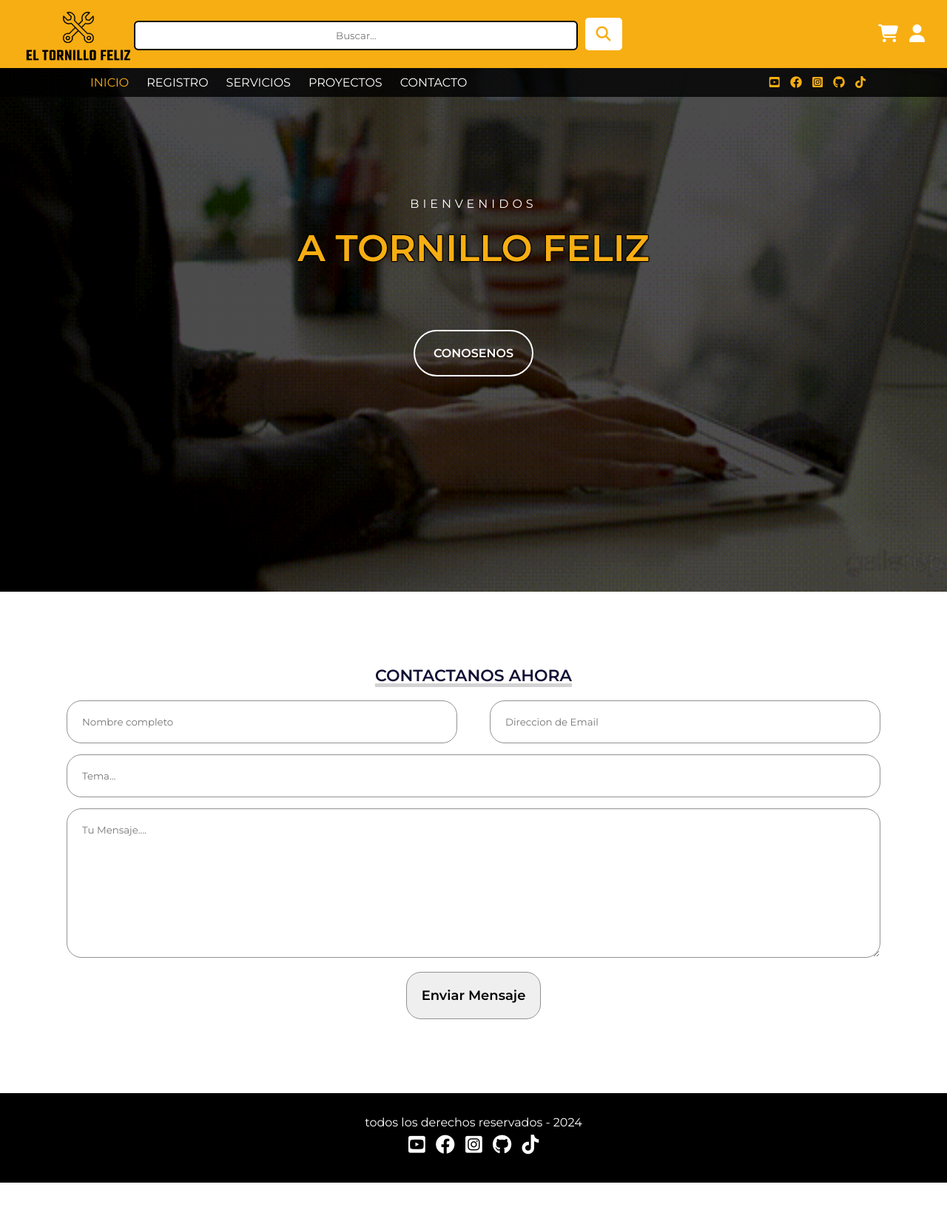
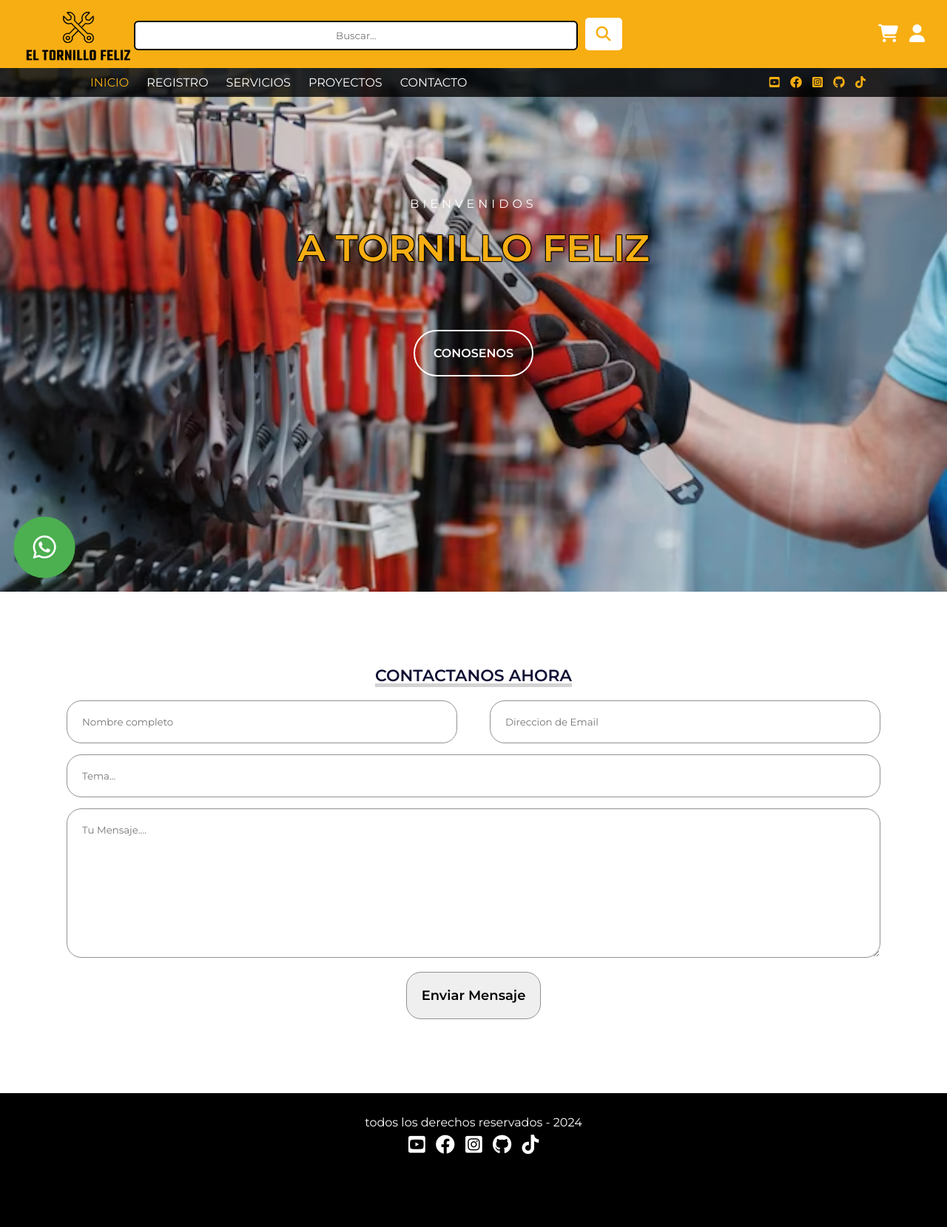
Before and after one commit to Sarai6e/ALGORITMIA-PARA-LA-INTELIGENCIA-ARTIFICIAL, a PHP site: page /menu.html in a window 1280 px wide. Shown: the whole page at 74% size. Before the commit the page ends 1599 px from the top, so only its background shows below. Run offline with PHP 8.4, Linux system fonts and the light colour scheme.

Commit message:
quinto comando

```diff
--- a/Entregable 1/menu.css
+++ b/Entregable 1/menu.css
@@ -11,13 +11,23 @@
 html{
     scroll-behavior: smooth;
 }
-#inicio{
-    background: linear-gradient(rgba(0, 0, 0, 0.7),rgba(0,0,0,.7)),url("Fondo.gif");
+/* Elimina la regla de fondo de GIF */
+/* Elimina la regla de fondo de GIF */
+#inicio {
+    height: 100vh;
+    animation: changeBackground 12s infinite; /* Cambia la imagen cada 12 segundos (4 segundos por imagen) */
     background-size: cover;
-    background-position: center center;
-    height: 100vh;
+    background-position: center;
+}
 
+@keyframes changeBackground {
+    0% { background-image: url('imagen1.jpg'); } /* Primera imagen */
+    33% { background-image: url('imagen2.jpg'); } /* Segunda imagen */
+    66% { background-image: url('imagen3.jpg'); } /* Tercera imagen */
+    100% { background-image: url('imagen1.jpg'); } /* Vuelve a la primera imagen */
 }
+
+
 #inicio .contenido header{
     background-color: rgba(0, 0, 0, 0.8);
     position: fixed;
@@ -349,3 +359,69 @@ footer a{
 .barra-adicional .icono:hover {
     color: #ccc; /* Cambia el color del icono al pasar el ratón */
 }
+
+
+/* Estilos para el enlace de WhatsApp */
+.whatsapp-icon {
+    background-color: #4CAF50; /* Color de fondo verde */
+    color: white; /* Color del icono */
+    width: 70px; /* Ancho del enlace */
+    height: 70px; /* Altura del enlace */
+    border-radius: 50%; /* Bord es redondeado para formar un círculo */
+    position: fixed; /* Posición fija */
+    bottom: 20px; /* Distancia desde la parte inferior */
+    left: 20px; /* Distancia desde la parte izquierda */
+    display: flex; /* Hacer el contenido flex para centrar verticalmente */
+    justify-content: center; /* Centrar horizontalmente */
+    align-items: center; /* Centrar verticalmente */
+    text-decoration: none; /* Quitar subrayado del enlace */
+    font-size: 30px; /* Tamaño del icono */
+    z-index: 1000; /* Asegurar que esté encima de otros elementos */
+    animation: pulse 2s infinite alternate; /* Animación de pulso */
+}
+
+/* Cambiar el color del icono al pasar el ratón por encima */
+.whatsapp-icon:hover {
+    background-color: #45a049; /* Cambiar el color de fondo al pasar el ratón por encima */
+}
+
+/* Animación de pulso */
+@keyframes pulse {
+    0% {
+        transform: scale(1); /* Escala inicial */
+    }
+    100% {
+        transform: scale(1.2); /* Escala al 120% */
+    }
+}
+
+/* Estilos para los círculos */
+.circles {
+    position: fixed;
+    bottom: 0;
+    left: 0;
+    width: 100%;
+    height: 100%;
+    pointer-events: none; /* Los círculos no deben ser clicables */
+}
+
+.circle {
+    position: absolute;
+    background-color: rgba(76, 175, 80, 0.3); /* Color del círculo (verde con opacidad) */
+    width: 20px; /* Ancho del círculo */
+    height: 20px; /* Altura del círculo */
+    border-radius: 50%; /* Borde redondeado para formar un círculo */
+    animation: circle-animation 3s infinite; /* Animación de movimiento */
+}
+
+/* Animación de movimiento de los círculos */
+@keyframes circle-animation {
+    0% {
+        transform: translateY(0) scale(0); /* Posición y escala inicial */
+        opacity: 1; /* Opacidad inicial */
+    }
+    100% {
+        transform: translateY(-500px) scale(1); /* Posición y escala final */
+        opacity: 0; /* Opacidad final */
+    }
+}
--- a/Entregable 1/menu.html
+++ b/Entregable 1/menu.html
@@ -20,6 +20,7 @@
 </head>
 
 <body>
+
 <!--SECCION INICIO -->
 
 
@@ -110,8 +111,18 @@
     <a href="https://www.tiktok.com/@user5236794254212?_t=8bjquaOYIaM&_r=1"><i class="fa-brands fa-tiktok"></i></a>
 </div>
     </footer>
+    <footer>
+        <!-- Enlace de WhatsApp -->
+        <a href="https://wa.me/1234567890" class="whatsapp-icon">
+            <i class="fab fa-whatsapp"></i>
+        </a>
+        <!-- Efecto de movimiento -->
+        <div class="circles"></div>
+    </footer>
+
 
     <script src="scri.js"></script> <!--definir javaScript-->
+
 </body>
 
 
```
Also changed, not shown: Entregable 1/Fondo.gif (deleted), Entregable 1/imagen 1.png (deleted), Entregable 1/imagen1.jpg (added), Entregable 1/imagen2.jpg (added), Entregable 1/imagen3.jpg (added).
